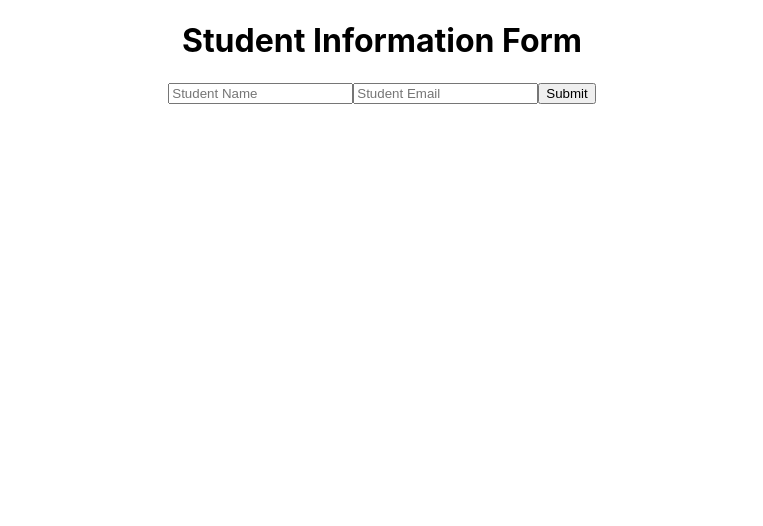
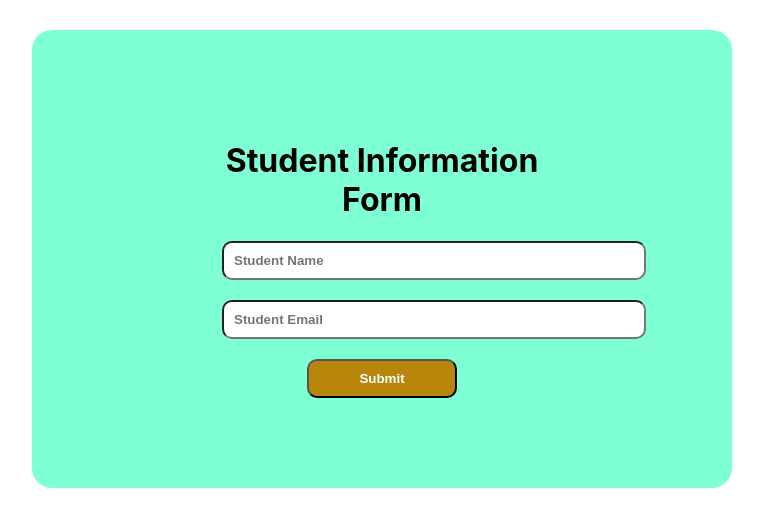
Before and after one commit to abhinavingle8080/Student-Form, a React (Create React App) app in the folder student-form/: page / in a window 1280 px wide. Shown: the top 526 px of the page, without its empty margins (258-1021 px from the left). Built offline with nearby package versions, Linux system fonts and the light colour scheme.

Commit message:
Edit Styles

```diff
--- /dev/null
+++ b/student-form/src/Style/StudentF.css
@@ -0,0 +1,22 @@
+div{
+    width: 50%;
+    background-color: aquamarine;
+    margin:30px auto;
+    align-content: center;
+    padding: 30px;
+    border-radius: 20px;
+}
+input{
+    width: 400px;
+    padding: 10px;
+    border-radius: 10px;
+    font-weight: bold;
+}
+button{
+    width: 150px;
+    padding: 10px;
+    border-radius: 10px;
+    background-color: darkgoldenrod;
+    color: white;
+    font-weight: bold;
+}
--- a/student-form/src/components/StudentForm.js
+++ b/student-form/src/components/StudentForm.js
@@ -1,5 +1,6 @@
 import React, {useState} from 'react'
 import emailjs from "emailjs-com";
+import '../Style/StudentF.css';
 
 export default function StudentForm() {
 
@@ -73,14 +74,14 @@ export default function StudentForm() {
                         name="name"
                         value={data.name}
                         onChange={handleChange}
-                    />
+                    /><br/><br/>
                     <input
                         type="email"
                         placeholder="Student Email"
                         name="email"
                         value={data.email}
                         onChange={handleChange}
-                    />
+                    /><br/><br/>
                     <button type="submit" onClick={sendEmail}>Submit</button>
                 </form>
             </div>
```
